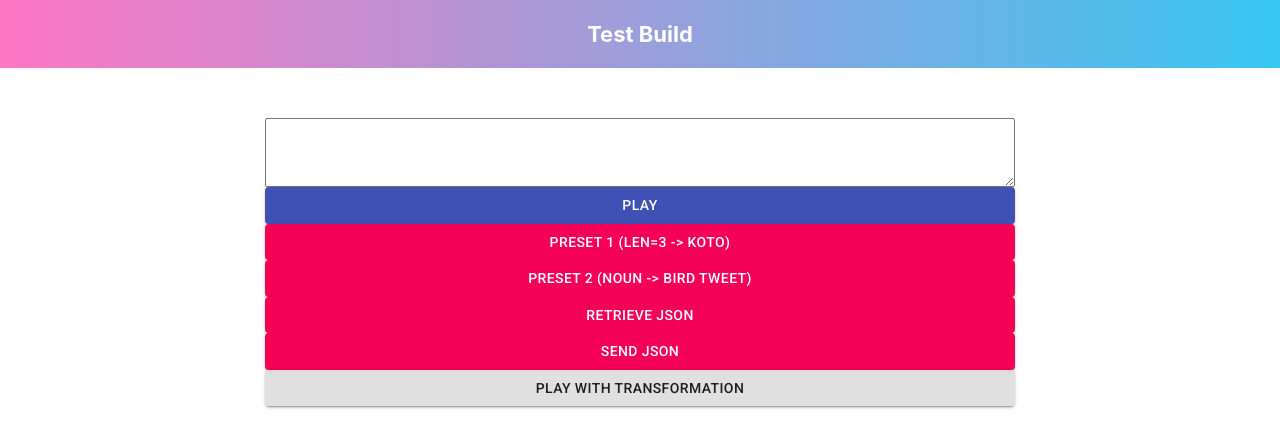
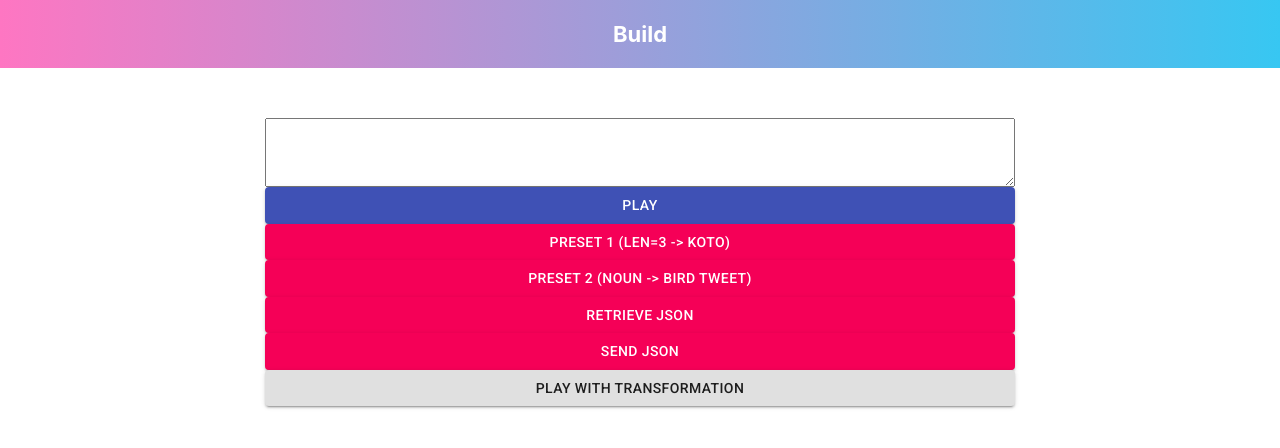
Before and after one commit to eyung/singling-web, a React (Create React App) app: page / in a window 1280 px wide. Shown: the top 448 px of the page. Built offline with nearby package versions, Linux system fonts and the light colour scheme; what midicube would draw is missing.

Commit message:
change to header

```diff
--- a/src/App.js
+++ b/src/App.js
@@ -220,7 +220,7 @@ class App extends Component {
       <div className='app'>
 
         <div class='top-bar'>
-          <h1>Test Build</h1>
+          <h1>Build</h1>
         </div>
 
 
```
